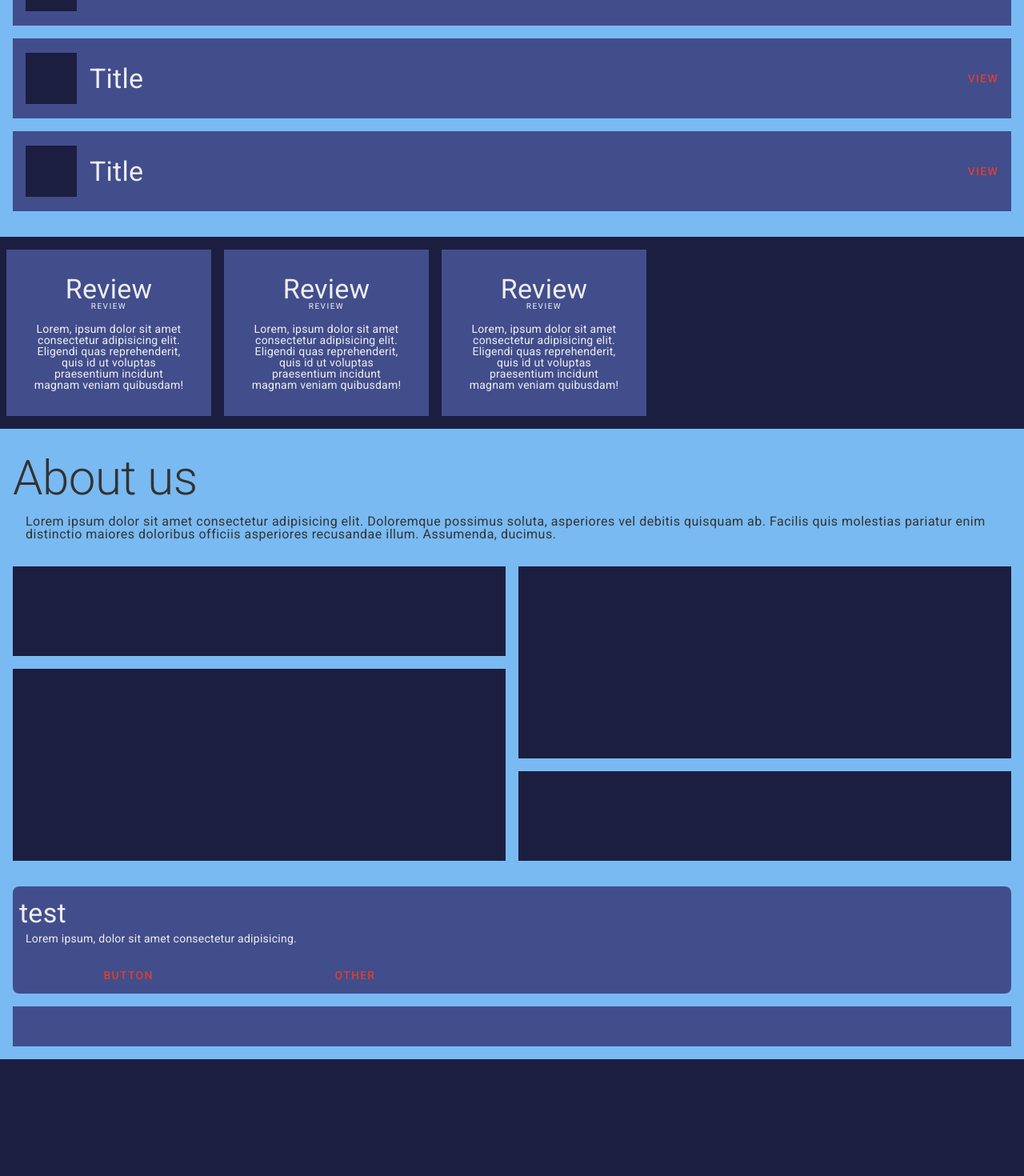
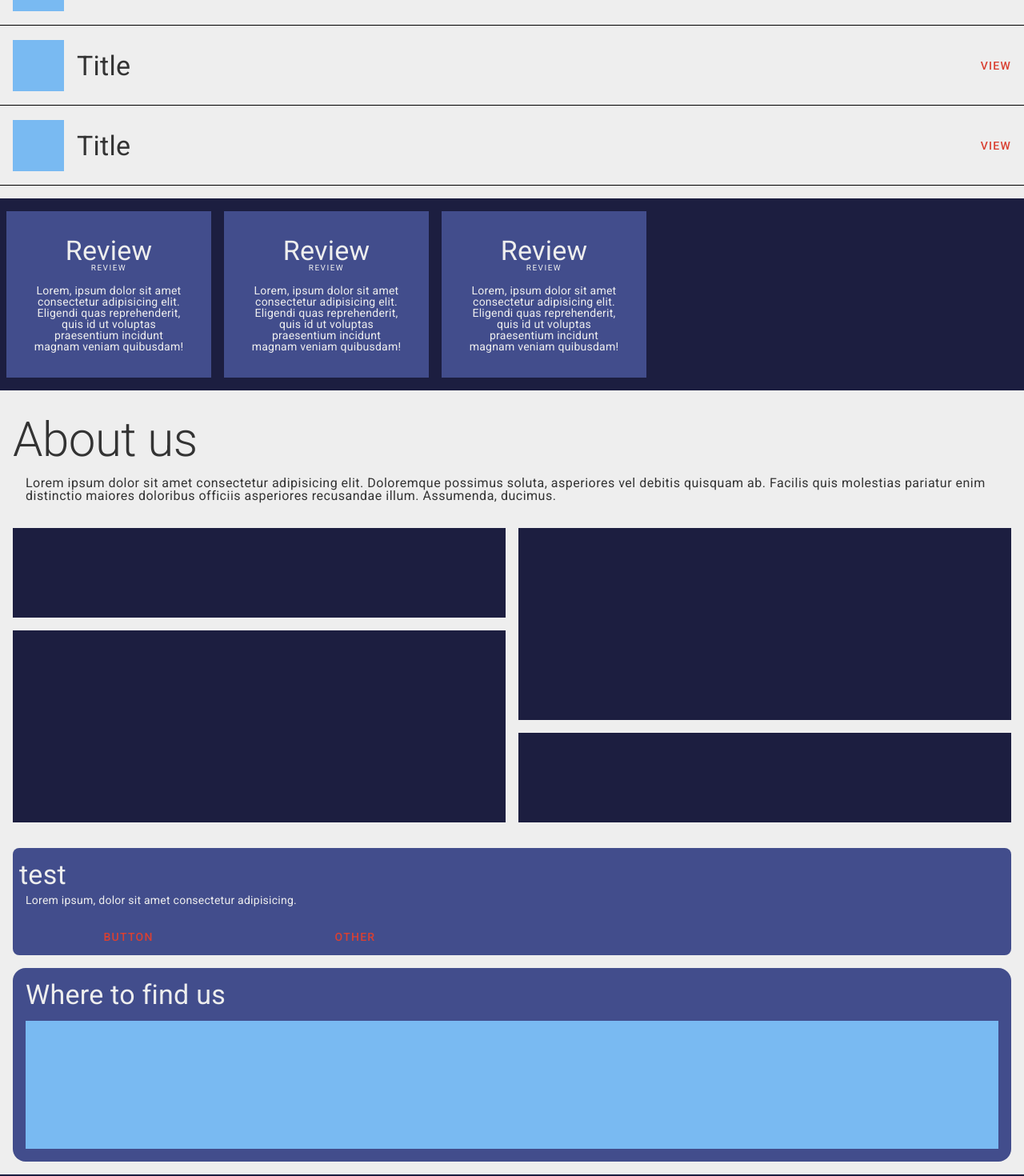
Before and after one commit to BenLirio/healthy-smile-mobile-wire, a React (Create React App) app: page / in a window 1280 px wide. Shown: the part 320-1790 px from the top of the page at 80% size. Built offline with nearby package versions, Linux system fonts and the light colour scheme.

Commit message:
Complete about

```diff
--- a/src/components/Feature/Feature.js
+++ b/src/components/Feature/Feature.js
@@ -6,9 +6,7 @@ export default function Feature() {
     <div className={classes.Feature}>
       <div className={classes.Icon}></div>
       <div className={classes.Text}>
-        <Text type='headline4' color='light'>
-          Title
-        </Text>
+        <Text type='headline4'>Title</Text>
       </div>
       <div style={{ flex: '1 1 auto' }}></div>
       <div className={classes.Button}>
--- a/src/components/Feature/Feature.module.scss
+++ b/src/components/Feature/Feature.module.scss
@@ -1,8 +1,8 @@
 @import '../../variables.scss';
 .Feature {
   min-height: 100px;
-  background: $secondary;
-  margin: 0 $_1 $_1;
+  margin: 0 0 0;
+  border-bottom: 1px solid #000;
   display: flex;
   justify-content: start;
   align-items: center;
@@ -14,7 +14,7 @@
   margin-left: $_1;
   width: $_3;
   height: $_3;
-  background: $dark;
+  background: $light;
 }
 .Button {
   margin-right: $_1;
--- /dev/null
+++ b/src/components/Map/Map.js
@@ -0,0 +1,15 @@
+import React from 'react'
+import classes from './Map.module.scss'
+import Text from '../Text/Text'
+export default function Map() {
+  return (
+    <div className={classes.Map}>
+      <div className={classes.Title}>
+        <Text type='headline4' color='light'>
+          Where to find us
+        </Text>
+      </div>
+      <div className={classes.View}></div>
+    </div>
+  )
+}
--- /dev/null
+++ b/src/components/Map/Map.module.scss
@@ -0,0 +1,17 @@
+@import '../../variables.scss';
+.Map {
+  background: $secondary;
+  min-height: 50px;
+  margin: 0 $_1 $_1;
+  overflow: hidden;
+  padding-top: $_1;
+  border-radius: $_1;
+}
+.Title {
+  margin: 0 $_1 $_1;
+}
+.View {
+  background: $light;
+  height: $_10;
+  margin: 0 $_1 $_1;
+}
--- a/src/containers/Body/Body.js
+++ b/src/containers/Body/Body.js
@@ -9,6 +9,7 @@ import ReviewHolder from '../../components/ReviewHolder/ReviewHolder'
 import Review from '../../components/Review/Review'
 import About from '../../components/About/About'
 import ImageGroup from '../../components/ImageGroup/ImageGroup'
+import Map from '../../components/Map/Map'
 
 export default function Body() {
   return (
@@ -29,7 +30,7 @@ export default function Body() {
           <ImageGroup />
         </Section>
         <Cta></Cta>
-        <Card />
+        <Map />
       </Post>
     </div>
   )
--- a/src/containers/Body/Body.module.scss
+++ b/src/containers/Body/Body.module.scss
@@ -1,5 +1,5 @@
 @import '../../variables.scss';
 .Body {
-  background: $light;
+  background: #eee;
   min-height: calc(110vh - #{$Header-height});
 }
```
